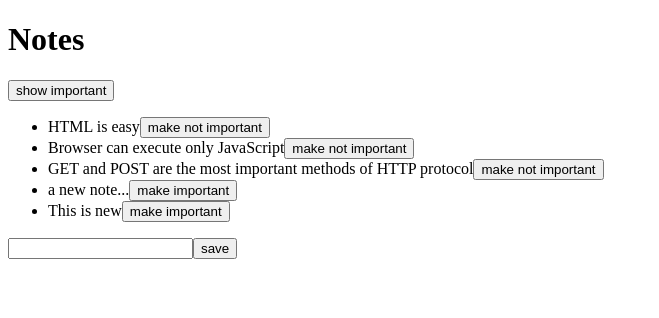
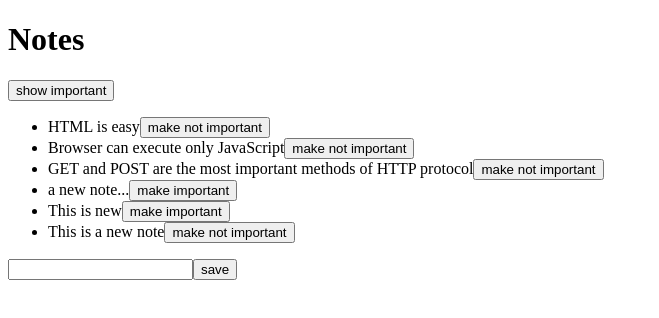
Before and after one commit to Jon-D-Smith/Fullstack_Open, a React (Create React App) app in the folder part1/notes/: page / in a window 1280 px wide. Shown: the top 318 px of the page, without its empty margins (0-659 px from the left). Built offline with nearby package versions, Linux system fonts and the light colour scheme; data requests are answered from the project's data file.

Commit message:
set server calls to its own folder

```diff
--- a/part1/notes/db.json
+++ b/part1/notes/db.json
@@ -29,6 +29,12 @@
       "date": "2021-06-02T01:39:12.336Z",
       "important": false,
       "id": 5
+    },
+    {
+      "content": "This is a new note",
+      "date": "2021-06-02T03:21:09.799Z",
+      "important": true,
+      "id": 6
     }
   ]
 }
--- a/part1/notes/src/App.js
+++ b/part1/notes/src/App.js
@@ -1,6 +1,6 @@
 import React, {useState, useEffect} from 'react'
-import axios from 'axios'
 import Note from './components/Note'
+import noteService from './services/notes'
 
 const App = (props) => {
 
@@ -9,16 +9,30 @@ const App = (props) => {
   const [showAll, setShowAll] = useState(true)
 
   useEffect(() => {
-    console.log('effect')
-    axios
-      .get('http://localhost:3001/notes')
-      .then(response => {
-        console.log('promise fulfilled')
-        setNotes(response.data)
+    noteService
+      .getAll()
+      .then(initialNotes => {
+        setNotes(initialNotes)
       })
   }, [])
 
-  console.log('render', notes.length, 'notes')
+  const toggleImportanceOf = (id) => {
+    const note = notes.find(note => note.id === id)
+    const changedNote = {...note, important: !note.important}
+
+    noteService
+      .update(id,changedNote)
+      .then(returnedNote => {
+        setNotes(notes.map(note => note.id !== id ? note : returnedNote))
+      })
+      .catch(error => {
+        alert(
+          `the note '${note.content}' was already deleted from the server`
+        )
+        setNotes(notes.filter(note => note.id !== id))
+      })
+
+  }
 
   const addNote = (e) => {
     e.preventDefault()
@@ -29,11 +43,12 @@ const App = (props) => {
     }
 
 
-    axios
-      .post('http://localhost:3001/notes', noteObject)
-      .then(response => {
-        setNotes(notes.concat(response.data))
+    noteService
+      .create(noteObject)
+      .then(returnedNote => {
+        setNotes(notes.concat(returnedNote),
         setNewNote('')
+        )
       })
 
 
@@ -41,19 +56,10 @@ const App = (props) => {
 
 
   const handleNoteChange = (e) => {
-    console.log(e.target.value)
     setNewNote(e.target.value)
   }
 
-  const toggleImportanceOf = (id) => {
-    const url = `http://localhost:3001/notes/${id}`
-    const note = notes.find(note => note.id === id)
-    const changedNote = {...note, important: !note.important}
 
-    axios.put(url, changedNote).then(response => {
-      setNotes(notes.map(note => note.id !== id ? note : response.data))
-    })
-  }
 
   const notesToShow = showAll
   ? notes
--- /dev/null
+++ b/part1/notes/src/services/notes.js
@@ -0,0 +1,23 @@
+import axios from 'axios'
+const baseUrl = 'http://localhost:3001/notes'
+
+const getAll = () => {
+    const request = axios.get(baseUrl)
+    return request.then(response => response.data)
+}
+
+const create = newObject => {
+    const request = axios.post(baseUrl, newObject)
+    return request.then(response => response.data)
+}
+
+const update = (id, newObject) => {
+    const request = axios.put(`${baseUrl}/${id}`, newObject)
+    return request.then(response => response.data)
+}
+
+export default {
+    getAll,
+    create,
+    update
+}
```
